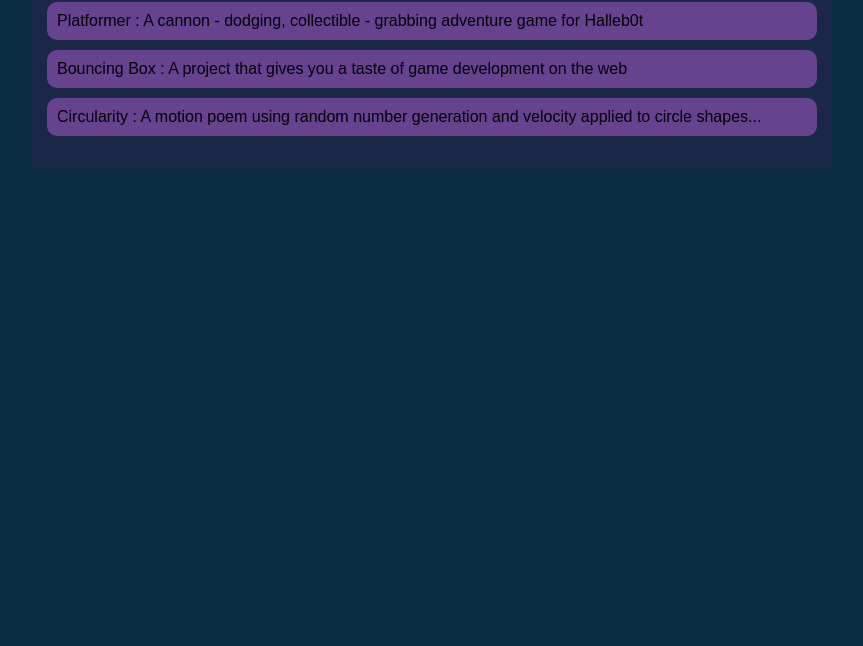
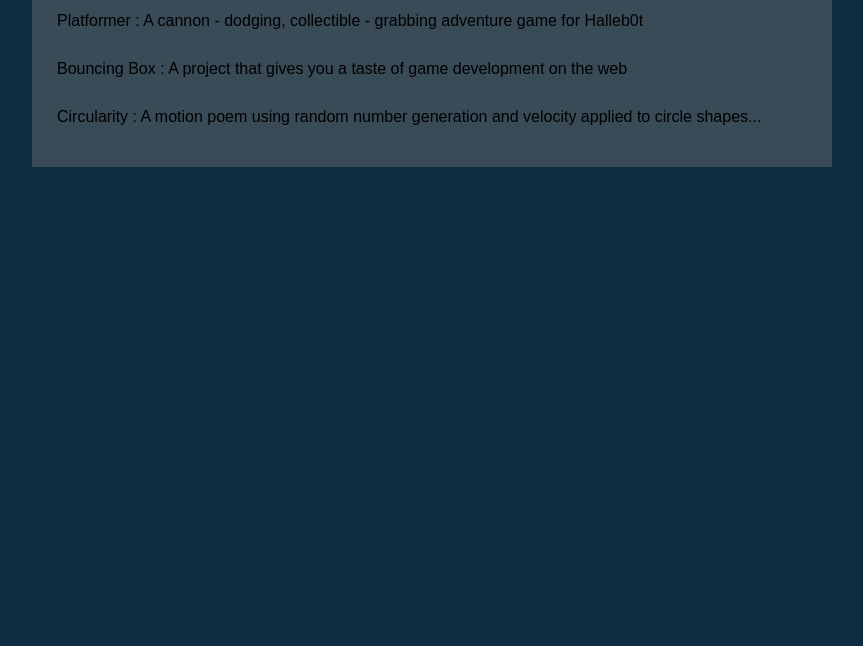
Before and after one commit to marissadreyfus/marissadreyfus.github.io, a plain HTML site: page portfolio.html in a window 1280 px wide. Shown: the part 154-800 px from the top of the page, without its empty margins (208-1071 px from the left). Drawn offline with Linux system fonts and the light colour scheme.

Commit message:
colors moment

```diff
--- a/portfolio.html
+++ b/portfolio.html
@@ -42,7 +42,7 @@
 
             /* main container area beneath menu */
             main {
-                background: rgb(27, 39, 71);
+                background: rgb(0, 0, 0);
                 display: flex;
             }
             .sidebar {
@@ -65,7 +65,7 @@
             }
                      /* portfolio styles */
          .content h1 {
-             color: black;
+             color: rgb(0, 0, 0);
          }
 
          #portfolio {
@@ -74,14 +74,14 @@
          }
 
          #portfolio li {
-             background: rgb(102, 66, 143);
+             background: rgba(59, 76, 88, 0.425);
              padding: 10px;
              border-radius: 10px;
              margin-bottom: 10px;
          }
 
          #portfolio li:hover {
-             background: #eee;
+             background: rgba(96, 106, 112, 0.425);
          }
 
          #portfolio a {
@@ -90,7 +90,7 @@
          }
             /* main container area beneath menu */
              main {
-                background: rgb(27, 39, 71);
+                background: rgba(117, 117, 117, 0.425);
                 display: flex;
              }
             .content {
```
